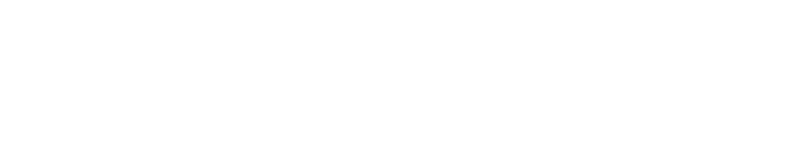
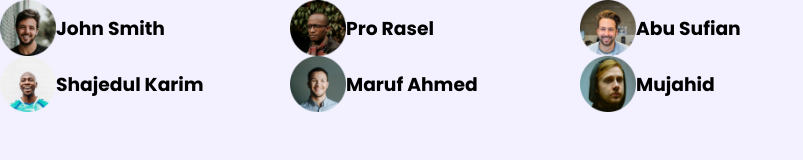
Before and after one commit to rakibul-islam-hasib/leader-board, a plain HTML site: page index.html in a window 1280 px wide. Shown: the whole page, without its empty margins (0-803 px from the left). Drawn offline with Linux system fonts and the light colour scheme.

Commit message:
Git Done

```diff
--- a/css/style.css
+++ b/css/style.css
@@ -0,0 +1,26 @@
+@import url('https://fonts.googleapis.com/css2?family=Poppins:ital,wght@0,300;0,400;0,500;0,600;0,700;1,300;1,500;1,600&display=swap');
+
+* {
+    margin: 0;
+    font-family: 'Poppins', sans-serif;
+    background-color:#F3F1FF;
+}
+.players
+{
+    width: 870px;
+    background-color:#fff;
+}
+.players {
+    display: grid;
+    grid-template-columns: repeat(3, 1fr);
+}
+
+.player {
+    display: flex;
+    align-items: center;
+}
+
+.player img {
+    width: 56px;
+    height: 56px;
+}
--- a/index.html
+++ b/index.html
@@ -1,12 +1,51 @@
 <!DOCTYPE html>
 <html lang="en">
+
 <head>
     <meta charset="UTF-8">
     <meta http-equiv="X-UA-Compatible" content="IE=edge">
     <meta name="viewport" content="width=device-width, initial-scale=1.0">
+    <link rel="stylesheet" href="css/style.css">
     <title>Leader Board</title>
 </head>
+
 <body>
+    <!-- header start -->
+    <header>
+    </header>
+    <!-- header end -->
+    <!-- main start -->
+    <main>
+        <section class="container">
+        <div class="players">
+            <div class="player">
+                <img src="img/players/player-1.png" alt="">
+                <h3>John Smith</h3>
+            </div>
+            <div class="player">
+                <img src="img/players/player-2.png" alt="">
+                <h3>Pro Rasel</h3>
+            </div>
+            <div class="player">
+                <img src="img/players/player-3.png" alt="">
+                <h3>Abu Sufian</h3>
+            </div>
+            <div class="player">
+                <img src="img/players/player-4.png" alt="">
+                <h3>Shajedul Karim</h3>
+            </div>
+            <div class="player">
+                <img src="img/players/player-5.png" alt="">
+                <h3>Maruf Ahmed</h3>
+            </div>
+            <div class="player">
+                <img src="img/players/player-6.png" alt="">
+                <h3>Mujahid</h3>
+            </div>
+        </div>
+        </section>
+    </main>
+    <!-- main end -->
+</body>
 
-</body>
 </html>
```
